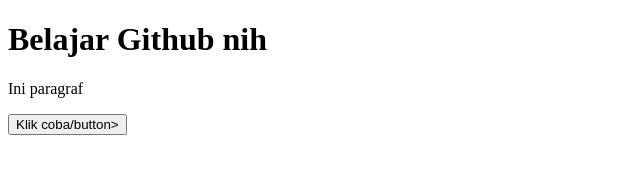
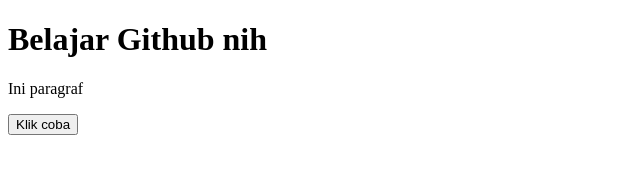
Before and after one commit to alfaatih1453/belajar-github, a plain HTML site: page index.html in a window 1280 px wide. Shown: the whole page, without its empty margins (0-640 px from the left). Drawn offline with Linux system fonts and the light colour scheme.

Commit message:
benerin bug

```diff
--- a/index.html
+++ b/index.html
@@ -8,6 +8,6 @@
 <body>
     <h1>Belajar Github nih</h1>
     <p>Ini paragraf</p>
-    <button>Klik coba/button>
+    <button>Klik coba</button>
 </body>
 </html>
```
